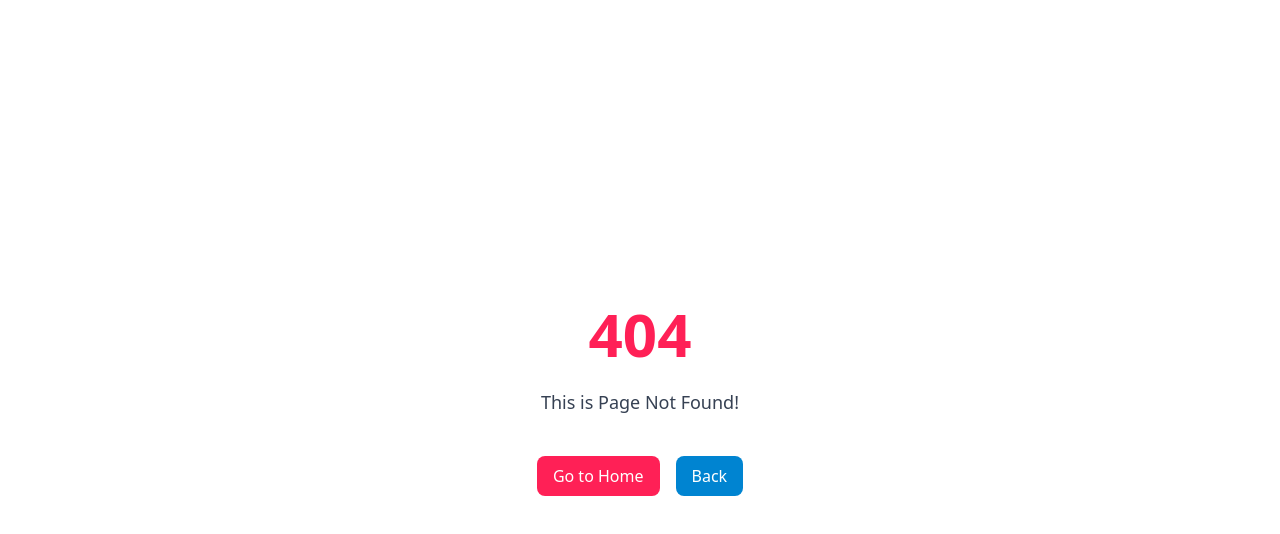
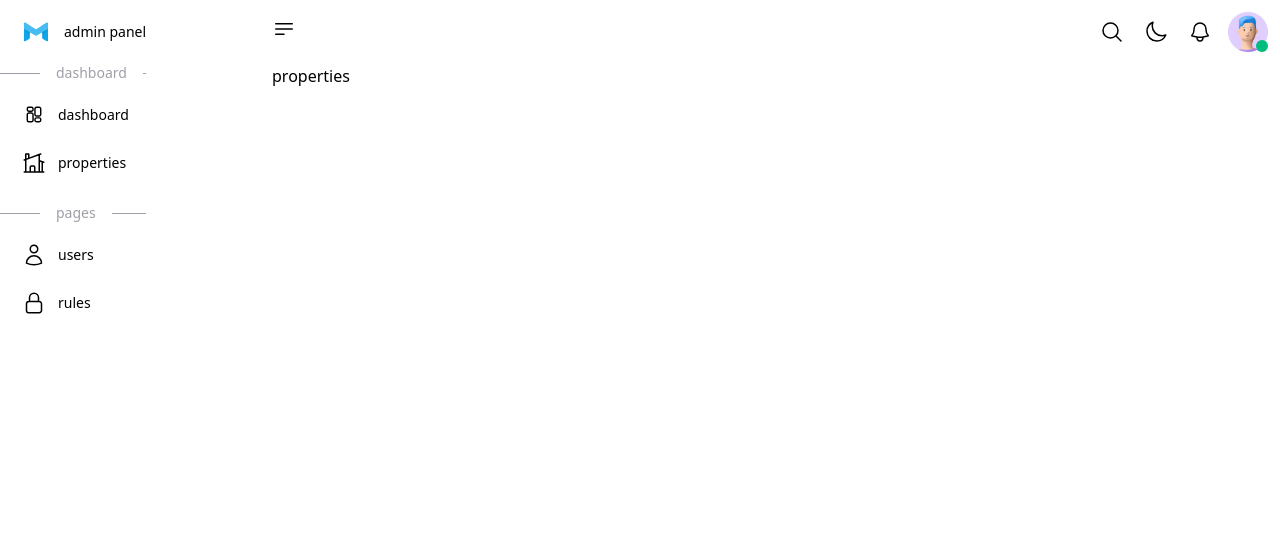
Before and after one commit to homow/next-dashboard-skeleton, a Next.js app: page /properties in a window 1280 px wide. Before the commit this address had no page. Shown: the top 534 px of the page. Built offline with nearby package versions, Linux system fonts and the light colour scheme.

Commit message:
update UI and readme

```diff
--- /dev/null
+++ b/src/app/(main)/properties/page.tsx
@@ -0,0 +1,15 @@
+import {Metadata} from "next";
+
+export default function properties() {
+    return (
+        <section
+            className={"main-components"}
+        >
+            properties
+        </section>
+    );
+};
+
+export const metadata: Metadata = {
+    title: `Properties ${process.env.NEXT_PUBLIC_BASE_TITLE}`,
+}
--- a/src/components/modals/AlertModal.tsx
+++ b/src/components/modals/AlertModal.tsx
@@ -108,7 +108,7 @@ function InnerAlertModal(
             <div
                 className={
                     cn(
-                        "max-w-70 text-sm fixed top-0 right-0 w-full flex items-center overflow-hidden justify-center shadow-2xl z-30 xs:max-w-xs sm:text-base sm:max-w-sm",
+                        "max-w-70 text-sm fixed top-0 left-0 w-full flex items-center overflow-hidden justify-center shadow-2xl z-30 xs:max-w-xs sm:text-base sm:max-w-sm",
                         isOpen ? "block" : "hidden"
                     )
                 }
```
Also changed, not shown: 2 other files (tests, documents, lock files or other folders).
